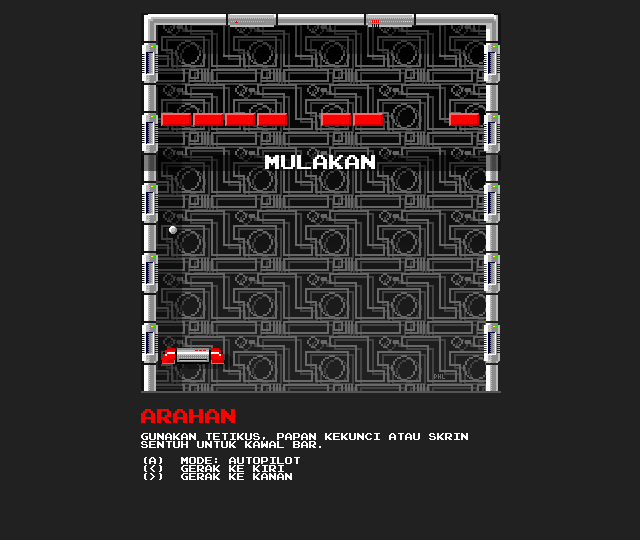
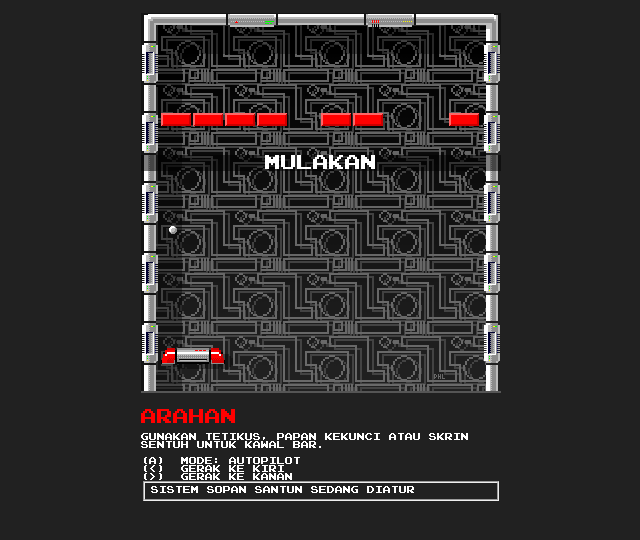
Before and after one commit to alexandereric995/attacka, a plain HTML site: page index.html in a window 1280 px wide. Shown: the part 74-614 px from the top of the page, without its empty margins (319-959 px from the left). Drawn offline with Linux system fonts and the light colour scheme.

Commit message:
Update index.html

```diff
--- a/index.html
+++ b/index.html
@@ -43,6 +43,9 @@ document.onmouseup = mousehandler;
 <dd>Gerak Ke Kiri</dd>
 <dt>(&gt;)</dt>
 <dd>Gerak ke Kanan</dd>
+	<fieldset>
+		<h>SISTEM SOPAN SANTUN SEDANG DIATUR</h>
+	</fieldset>
 </dl>
 </div>
 <p id="autopilot">MULAKAN</p>
```
